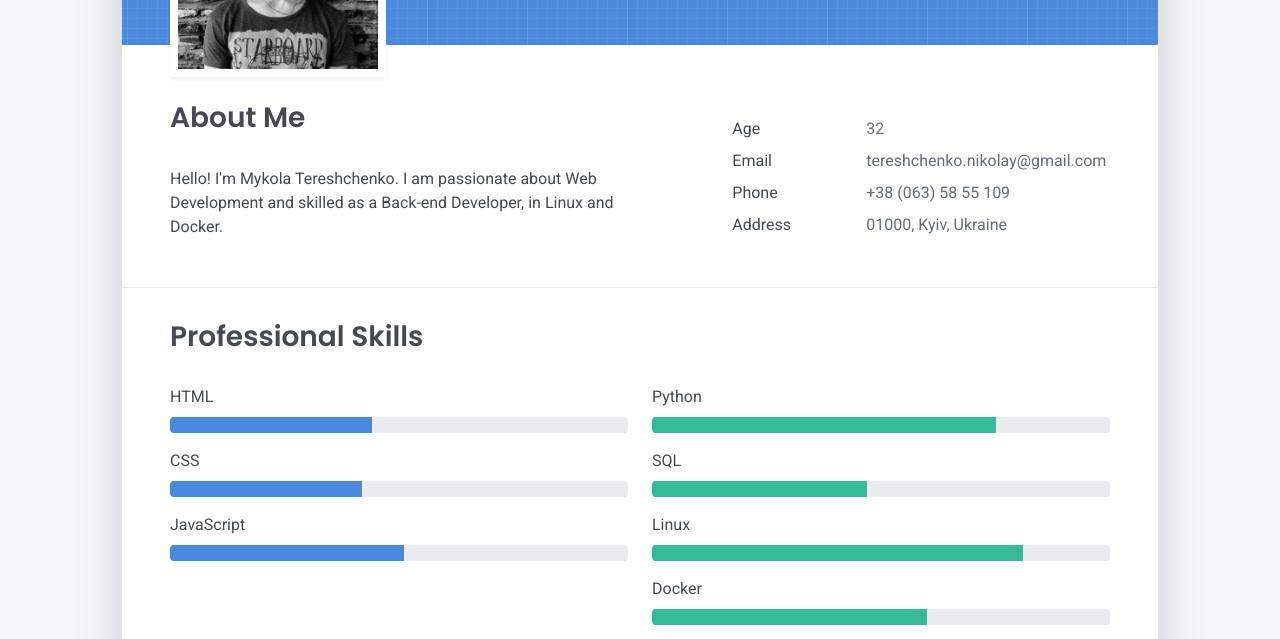
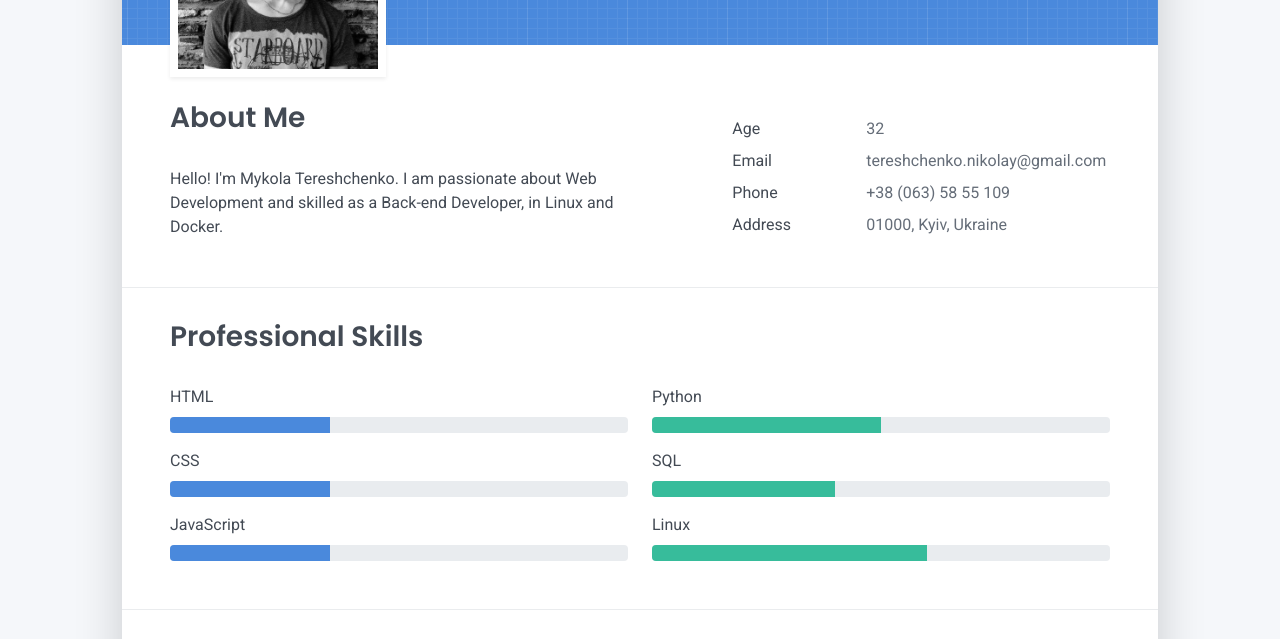
Before and after one commit to mykola-tereshchenko/mykola-tereshchenko.github.io, a plain HTML site: page index.html in a window 1280 px wide. Shown: the part 311-950 px from the top of the page. Drawn offline with Linux system fonts and the light colour scheme.

Commit message:
Update index.html

```diff
--- a/index.html
+++ b/index.html
@@ -99,39 +99,34 @@
       <div class="col-md-6">
         <div class="mb-2"><span>HTML</span>
           <div class="progress my-1">
-            <div class="progress-bar bg-primary" role="progressbar" data-aos="zoom-in-right" data-aos-delay="100" data-aos-anchor=".skills-section" style="width: 44%" aria-valuenow="44" aria-valuemin="0" aria-valuemax="100"></div>
+            <div class="progress-bar bg-primary" role="progressbar" data-aos="zoom-in-right" data-aos-delay="100" data-aos-anchor=".skills-section" style="width: 35%" aria-valuenow="44" aria-valuemin="0" aria-valuemax="100"></div>
           </div>
         </div>
         <div class="mb-2"><span>CSS</span>
           <div class="progress my-1">
-            <div class="progress-bar bg-primary" role="progressbar" data-aos="zoom-in-right" data-aos-delay="200" data-aos-anchor=".skills-section" style="width: 42%" aria-valuenow="42" aria-valuemin="0" aria-valuemax="100"></div>
+            <div class="progress-bar bg-primary" role="progressbar" data-aos="zoom-in-right" data-aos-delay="200" data-aos-anchor=".skills-section" style="width: 35%" aria-valuenow="42" aria-valuemin="0" aria-valuemax="100"></div>
           </div>
         </div>
         <div class="mb-2"><span>JavaScript</span>
           <div class="progress my-1">
-            <div class="progress-bar bg-primary" role="progressbar" data-aos="zoom-in-right" data-aos-delay="300" data-aos-anchor=".skills-section" style="width: 51%" aria-valuenow="51" aria-valuemin="0" aria-valuemax="100"></div>
+            <div class="progress-bar bg-primary" role="progressbar" data-aos="zoom-in-right" data-aos-delay="300" data-aos-anchor=".skills-section" style="width: 35%" aria-valuenow="51" aria-valuemin="0" aria-valuemax="100"></div>
           </div>
         </div>
       </div>
       <div class="col-md-6">
         <div class="mb-2"><span>Python</span>
           <div class="progress my-1">
-            <div class="progress-bar bg-success" role="progressbar" data-aos="zoom-in-right" data-aos-delay="400" data-aos-anchor=".skills-section" style="width: 75%" aria-valuenow="75" aria-valuemin="0" aria-valuemax="100"></div>
+            <div class="progress-bar bg-success" role="progressbar" data-aos="zoom-in-right" data-aos-delay="400" data-aos-anchor=".skills-section" style="width: 50%" aria-valuenow="75" aria-valuemin="0" aria-valuemax="100"></div>
           </div>
         </div>
         <div class="mb-2"><span>SQL</span>
           <div class="progress my-1">
-            <div class="progress-bar bg-success" role="progressbar" data-aos="zoom-in-right" data-aos-delay="400" data-aos-anchor=".skills-section" style="width: 47%" aria-valuenow="47" aria-valuemin="0" aria-valuemax="100"></div>
+            <div class="progress-bar bg-success" role="progressbar" data-aos="zoom-in-right" data-aos-delay="400" data-aos-anchor=".skills-section" style="width: 40%" aria-valuenow="47" aria-valuemin="0" aria-valuemax="100"></div>
           </div>
         </div>
         <div class="mb-2"><span>Linux</span>
           <div class="progress my-1">
-            <div class="progress-bar bg-success" role="progressbar" data-aos="zoom-in-right" data-aos-delay="500" data-aos-anchor=".skills-section" style="width: 81%" aria-valuenow="81" aria-valuemin="0" aria-valuemax="100"></div>
-          </div>
-        </div>
-        <div class="mb-2"><span>Docker</span>
-          <div class="progress my-1">
-            <div class="progress-bar bg-success" role="progressbar" data-aos="zoom-in-right" data-aos-delay="600" data-aos-anchor=".skills-section" style="width: 60%" aria-valuenow="60" aria-valuemin="0" aria-valuemax="100"></div>
+            <div class="progress-bar bg-success" role="progressbar" data-aos="zoom-in-right" data-aos-delay="500" data-aos-anchor=".skills-section" style="width: 60%" aria-valuenow="81" aria-valuemin="0" aria-valuemax="100"></div>
           </div>
         </div>
       </div>
```
